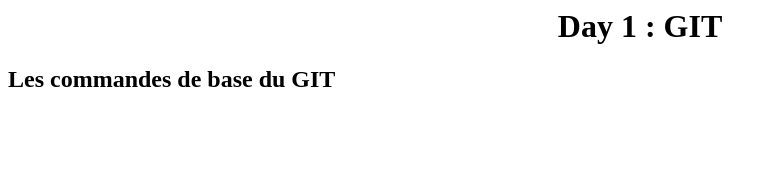
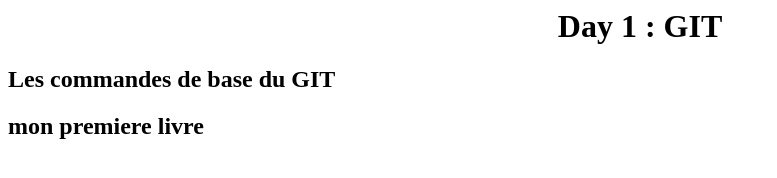
Before and after one commit to Ekuasemifaith/labGit, a plain HTML site: page index.html in a window 1280 px wide. Shown: the whole page, without its empty margins (0-777 px from the left). Drawn offline with Linux system fonts and the light colour scheme.

Commit message:
mon deuxieme commit

```diff
--- a/index.html
+++ b/index.html
@@ -8,6 +8,7 @@
 <h2>
 Les commandes de base du GIT
 </h2>
+<h2>mon premiere livre</h2>
 </body>
 
 </html>
```
